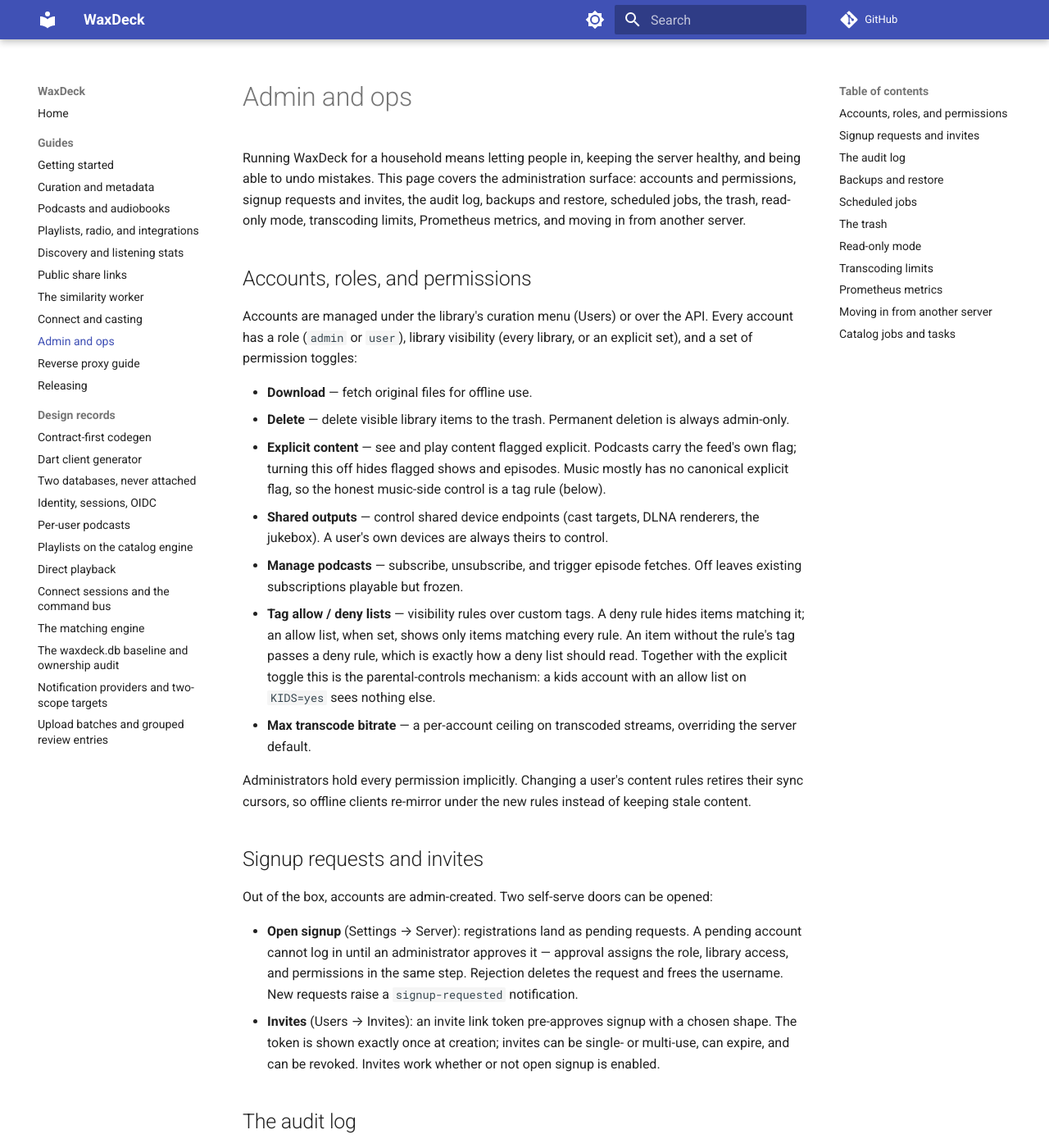
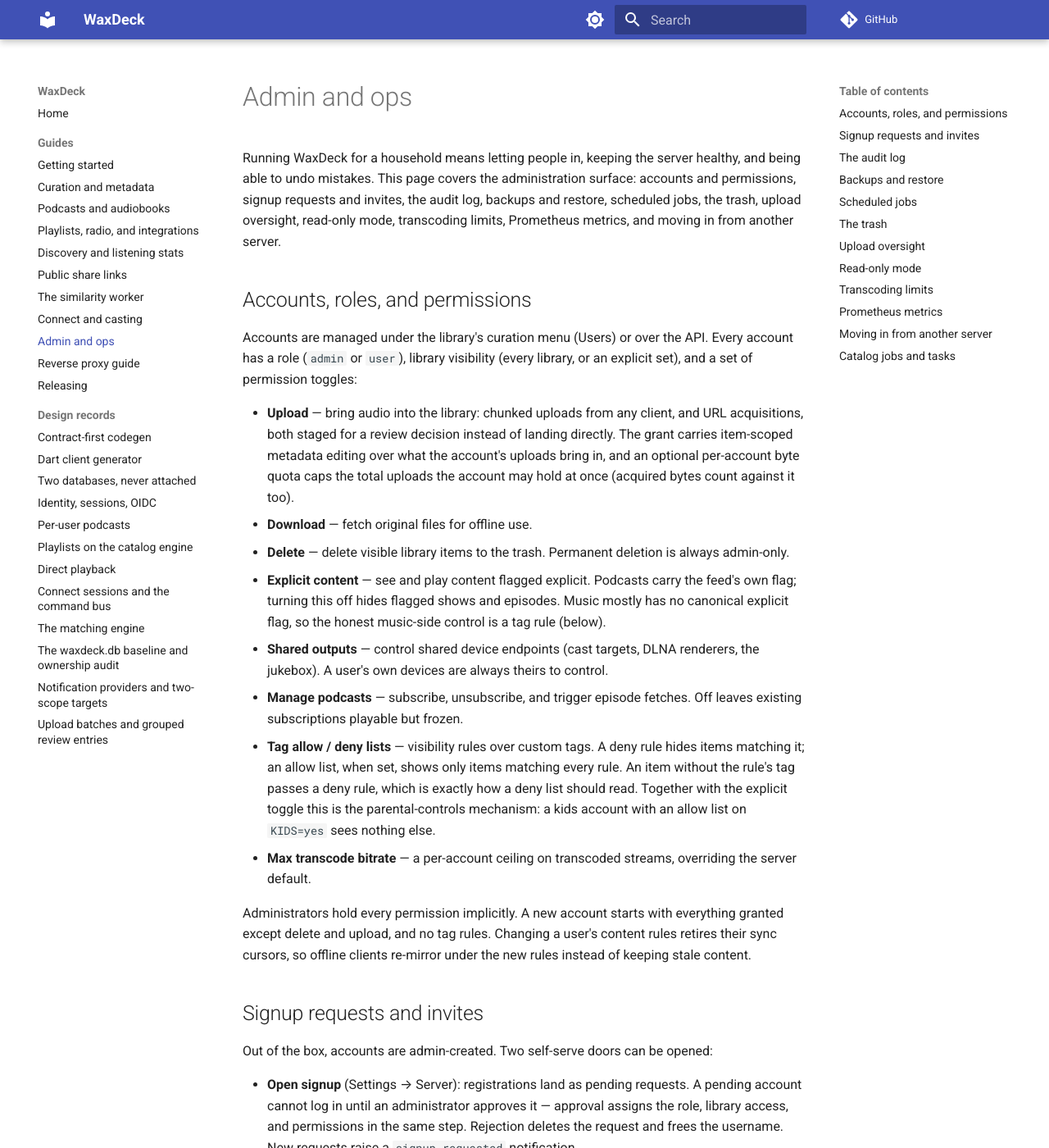
Before and after one commit to ColeSpringer/WaxDeck, an MkDocs documentation site: the page built from docs/admin-and-ops.md, in a window 1280 px wide and 1400 px high. Shown: the whole window at 82% size. Built offline with MkDocs 1.6.1 and Material for MkDocs 9.7.7, drawn with Linux system fonts in a browser that asks for light colours; comment, search, counter and statistics services are not loaded; some of the changed text lies outside the part shown.

Commit message:
Enhance admin documentation with detailed upload oversight and permissions management

```diff
--- a/docs/admin-and-ops.md
+++ b/docs/admin-and-ops.md
@@ -4,8 +4,8 @@
 server healthy, and being able to undo mistakes. This page covers the
 administration surface: accounts and permissions, signup requests and
 invites, the audit log, backups and restore, scheduled jobs, the
-trash, read-only mode, transcoding limits, Prometheus metrics, and
-moving in from another server.
+trash, upload oversight, read-only mode, transcoding limits,
+Prometheus metrics, and moving in from another server.
 
 ## Accounts, roles, and permissions
 
@@ -14,6 +14,13 @@
 visibility (every library, or an explicit set), and a set of
 permission toggles:
 
+- **Upload** — bring audio into the library: chunked uploads from
+  any client, and URL acquisitions, both staged for a review
+  decision instead of landing directly. The grant carries
+  item-scoped metadata editing over what the account's uploads
+  bring in, and an optional per-account byte quota caps the total
+  uploads the account may hold at once (acquired bytes count
+  against it too).
 - **Download** — fetch original files for offline use.
 - **Delete** — delete visible library items to the trash. Permanent
   deletion is always admin-only.
@@ -36,9 +43,11 @@
 - **Max transcode bitrate** — a per-account ceiling on transcoded
   streams, overriding the server default.
 
-Administrators hold every permission implicitly. Changing a user's
-content rules retires their sync cursors, so offline clients re-mirror
-under the new rules instead of keeping stale content.
+Administrators hold every permission implicitly. A new account starts
+with everything granted except delete and upload, and no tag rules.
+Changing a user's content rules retires their sync cursors, so offline
+clients re-mirror under the new rules instead of keeping stale
+content.
 
 ## Signup requests and invites
 
@@ -118,6 +127,23 @@
 item page previews what will be deleted (files, bytes) before anything
 moves.
 
+## Upload oversight
+
+Uploaded and acquired files stage under the data directory, never in
+a library root, until a review decision imports them; staged bytes
+live on the data volume and are not part of backups (which hold only
+the databases). The uploads screen lists an uploader's own sessions;
+administrators see every account's, with who owns each. Any
+unfinished or undecided session can be deleted there, freeing
+its staged bytes and closing its pending review entry; a file that
+already entered the library is deleted in the library instead, like
+any other item. Staging never needs manual sweeping: stalled
+transfers and staged files nobody decides on are reclaimed a week
+after the session opened, their pending review entries closed with
+them. Granting upload rights and setting quotas is covered above;
+the upload flow itself, grouping, and the review pipeline are in the
+[curation guide](curation-and-metadata.md).
+
 ## Read-only mode
 
 For media mounted read-only on principle: per library, or server-wide
```
